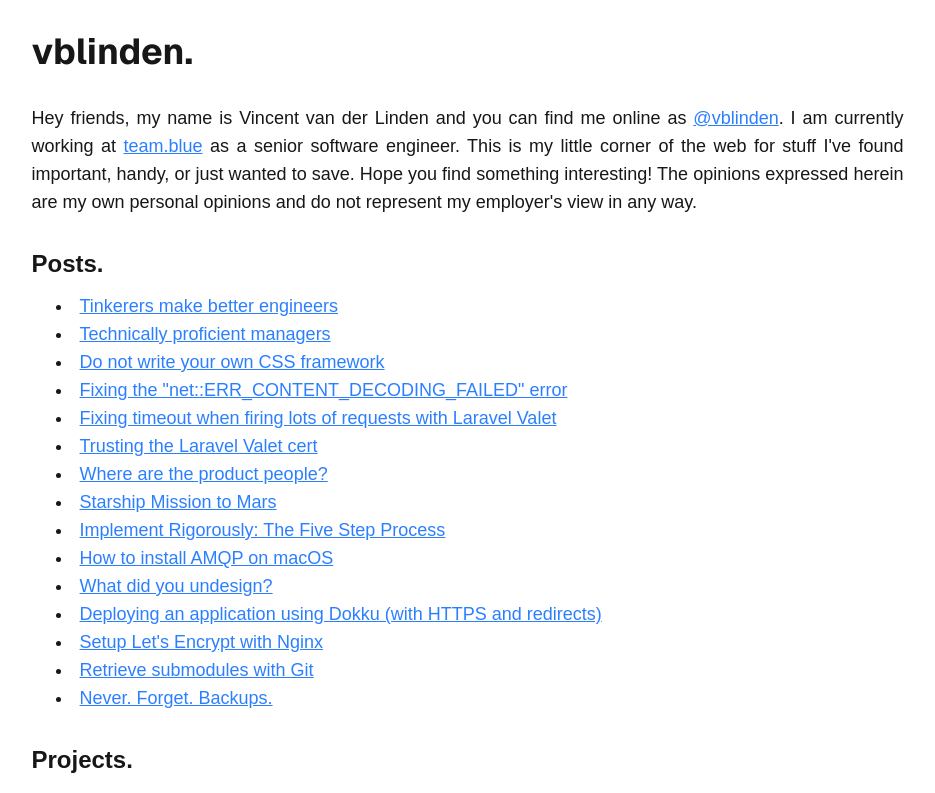
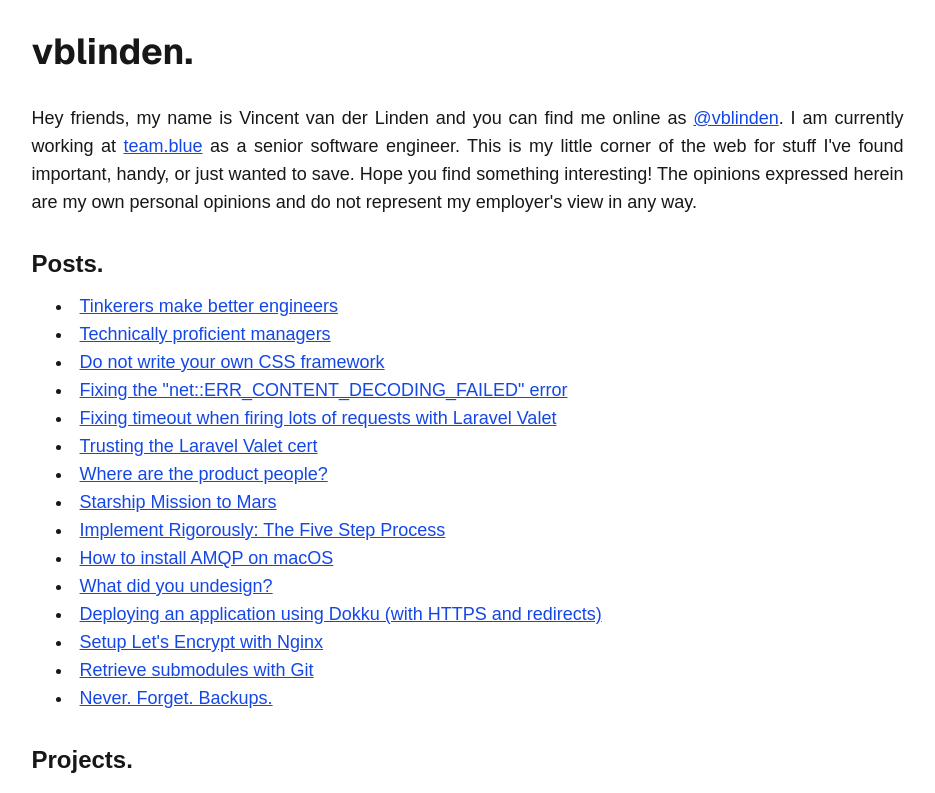
Before and after one commit to vblinden/blog, a Next.js app: page / in a window 1280 px wide. Shown: the top 793 px of the page, without its empty margins (165-1100 px from the left). Built offline with nearby package versions, Linux system fonts and the light colour scheme.

Commit message:
Add main

```diff
--- a/app/page.tsx
+++ b/app/page.tsx
@@ -2,7 +2,7 @@ import Link from "@/components/link";
 
 export default function Home() {
   return (
-    <>
+    <main>
       <div className="my-8">
         <p className="text-justify">
           Hey friends, my name is Vincent van der Linden and you can find me
@@ -245,6 +245,6 @@ export default function Home() {
           <span className="lowercase">blog [at] vblinden.dev</span>.
         </p>
       </section>
-    </>
+    </main>
   );
 }
--- a/components/link.tsx
+++ b/components/link.tsx
@@ -4,7 +4,7 @@ const Link = ({ href, children, className = "", target, ...props }) => {
   return (
     <NextLink
       href={href}
-      className={`text-blue-500 hover:text-blue-700 dark:hover:text-blue-300 underline ${
+      className={`text-blue-700 dark:text-blue-500 hover:text-blue-700 dark:hover:text-blue-300 underline ${
         className || ""
       }`}
       target={target || "_self"}
```
